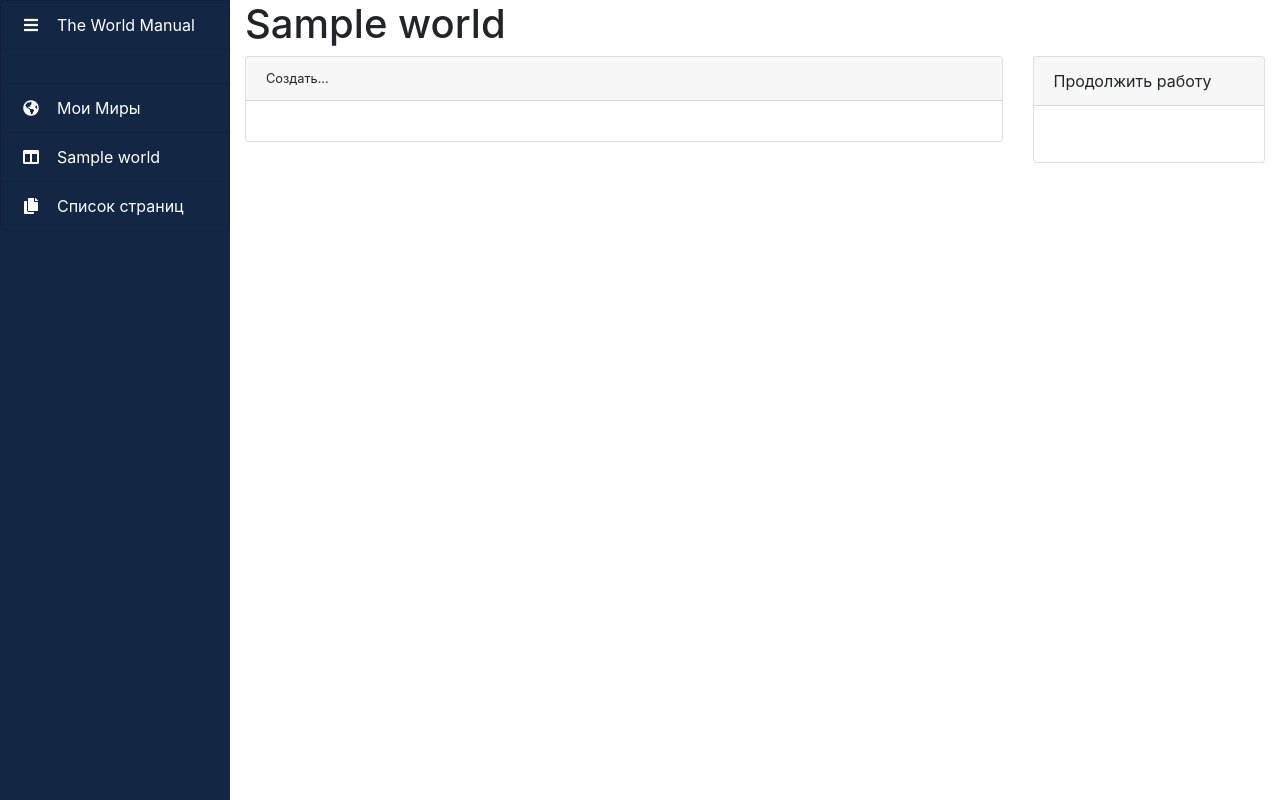
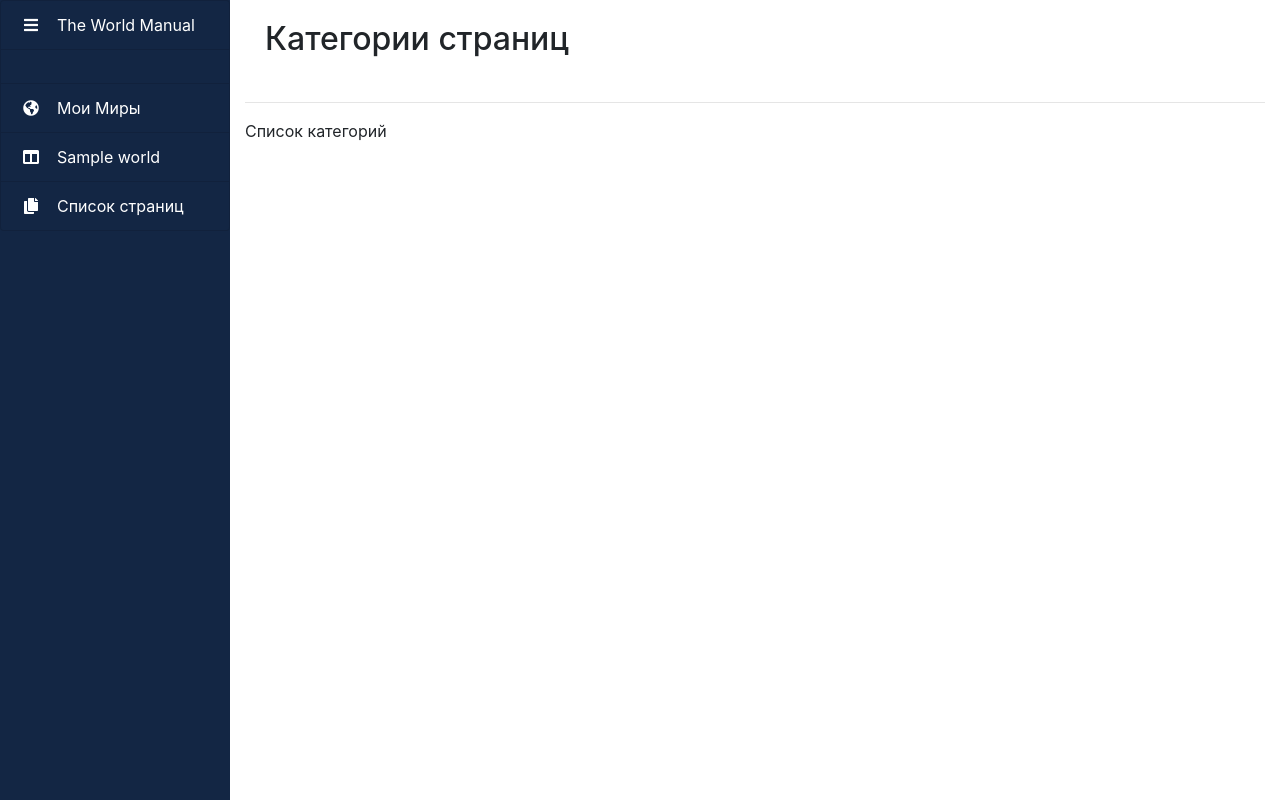
Before and after one commit to theworldmanual/webapp, a Django app: page /cpanel/worlds/1/pages in a window 1280 px wide. Run offline with Django 3.2, Linux system fonts and the light colour scheme; tables that the repository leaves empty hold one stand-in row (values such as "Sample post"); data that the repository does not hold is empty; some libraries are stand-ins or nearby versions.

Commit message:
Fixed templating

```diff
--- a/theworldmanual/cpanel/jinja2/dashboard.html
+++ b/theworldmanual/cpanel/jinja2/dashboard.html
@@ -81,6 +81,9 @@
             </div><!-- sidebar-container END -->
 
             <div class="col">
+                <div class="card-body">
+                    <h2>{% block page_heading %}{% endblock %}</h2></div>
+                <hr/>
                 {% block content %}{% endblock %}
             </div>
 
--- /dev/null
+++ b/theworldmanual/cpanel/jinja2/page/categories.html
@@ -0,0 +1,7 @@
+{% extends "dashboard.html" %}
+
+{% block page_heading %}Категории страниц{% endblock %}
+
+{% block content %}
+Список категорий
+{% endblock %}
--- a/theworldmanual/cpanel/jinja2/page/edit.html
+++ b/theworldmanual/cpanel/jinja2/page/edit.html
@@ -1,8 +1,8 @@
 {% extends "dashboard.html" %}
 
+{% block page_heading %}Редактирование {{ page.title or (page.template.title + ' Без названия') }}{% endblock %}
+
 {% block content %}
-    <h2>{{ responsive_menu }} Редактирование {{ page.title or (page.template.title + ' Без названия') }}</h2>
-    <hr/>
     <form action="{{ url('cpanel:page-update', args=[page.pk]) }}" method="post">
         {{ csrf_input }}
 
--- a/theworldmanual/cpanel/jinja2/worlds/dashboard.html
+++ b/theworldmanual/cpanel/jinja2/worlds/dashboard.html
@@ -1,8 +1,8 @@
 {% extends "dashboard.html" %}
 
+{% block page_heading %}{{ world.title }}{% endblock %}
+
 {% block content %}
-    <div><h1>{{ world.title }}</h1></div>
-
     <div class="row">
 
     <div class="col-md-9">
--- a/theworldmanual/cpanel/jinja2/worlds/index.html
+++ b/theworldmanual/cpanel/jinja2/worlds/index.html
@@ -1,7 +1,8 @@
 {% extends "dashboard.html" %}
 
+{% block page_heading %}Мои Миры{% endblock %}
+
 {% block content %}
-    <h1>Миры</h1>
     <ul>
     {% for world in worlds %}
         <li><a href="{{ url('cpanel:world-detail', args=[world.id]) }}">{{ world.title }}</a></li>
--- a/theworldmanual/cpanel/urls.py
+++ b/theworldmanual/cpanel/urls.py
@@ -8,7 +8,7 @@ urlpatterns = [
     path('', views.worlds_index, name='worlds-index'),
     path('worlds/<int:world_id>', views.world_dashboard, name='world-detail'),
     path('worlds/<int:world_id>/new-page/<int:template_id>', views.new_page, name='page-new'),
-    path('worlds/<int:world_id>/pages', views.world_dashboard, name='world-pages'),
+    path('worlds/<int:world_id>/pages', views.list_pages, name='world-pages'),
     path('pages/<int:page_id>', views.edit_page, name='page-edit'),
     path('pages/<int:page_id>/update', views.update_page, name='page-update'),
 ]
--- a/theworldmanual/cpanel/views.py
+++ b/theworldmanual/cpanel/views.py
@@ -52,3 +52,13 @@ def update_page(request, page_id):
     page.data = clean_data
     page.save()
     return redirect(reverse('cpanel:page-edit', kwargs={'page_id': page_id}))
+
+
+def list_pages(request, world_id):
+    world = get_object_or_404(World, pk=world_id)
+    pages = Page.objects.filter(world=world).order_by('title')
+    context = {
+        'world': world,
+        'pages': pages,
+    }
+    return render(request, 'page/categories.html', context)
```
Lines whose indentation alone changed are shown as unchanged.
